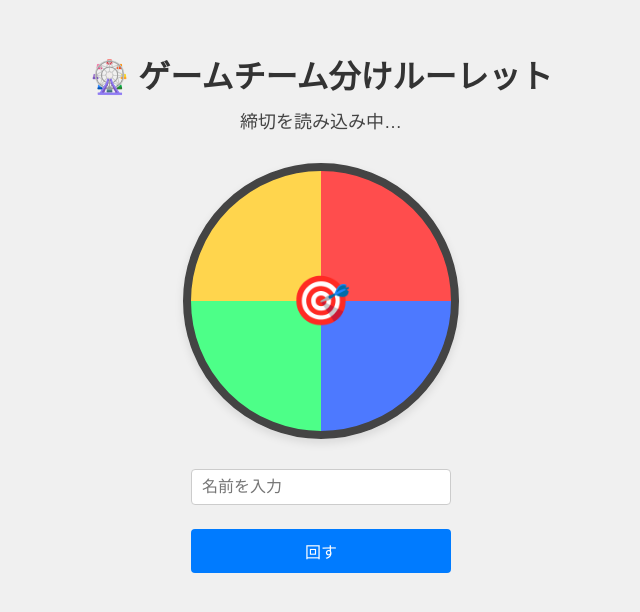
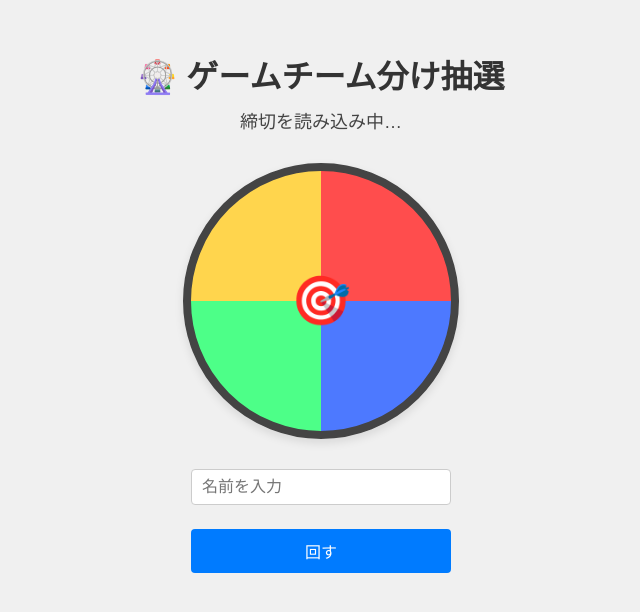
Before and after one commit to yuuyuu1124/roulette-api, a website: page docs/index.html in a window 1280 px wide. Shown: the whole page, without its empty margins (319-959 px from the left). Drawn offline with Linux system fonts and the light colour scheme; no server answers.

Commit message:
Update index.html

```diff
--- a/docs/index.html
+++ b/docs/index.html
@@ -78,7 +78,7 @@
 </head>
 <body>
 
-  <h1>🎡 ゲームチーム分けルーレット</h1>
+  <h1>🎡 ゲームチーム分け抽選</h1>
 
   <div id="deadline">締切を読み込み中…</div>
 
```
